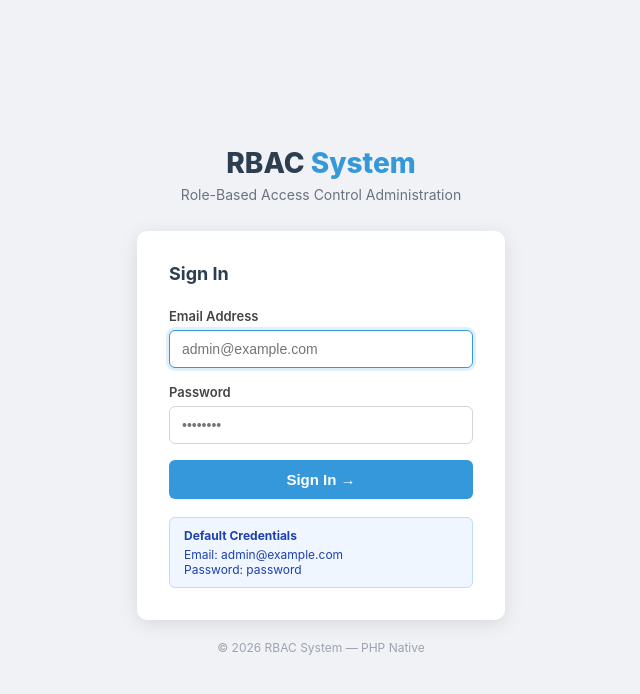
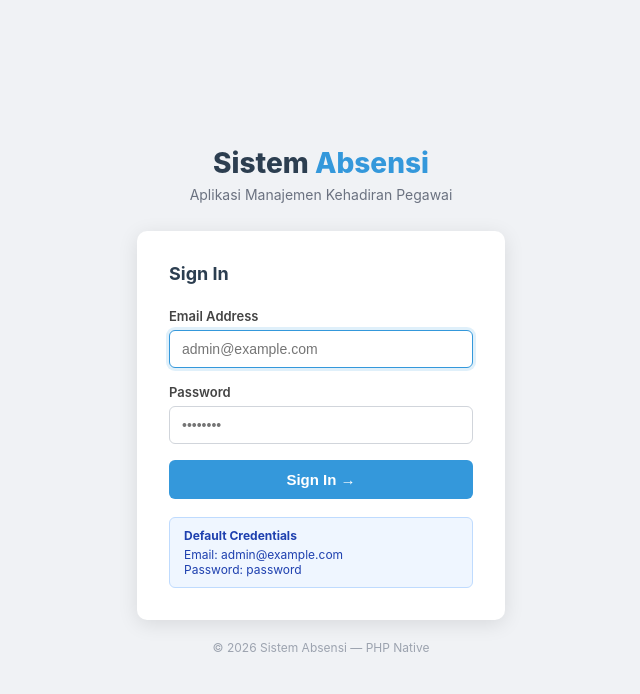
Before and after one commit to irfanqs/web-absensi-mhs-php, a PHP site: page /absensi-php-native/auth in a window 1280 px wide. Shown: the top 694 px of the page, without its empty margins (319-959 px from the left). Run offline with PHP 8.4, Linux system fonts and the light colour scheme; some libraries are stand-ins or nearby versions.

Commit message:
feat: change layout into presence system

```diff
--- a/views/auth/login.php
+++ b/views/auth/login.php
@@ -3,7 +3,7 @@
 <head>
     <meta charset="UTF-8">
     <meta name="viewport" content="width=device-width, initial-scale=1.0">
-    <title>Login &mdash; RBAC System</title>
+    <title>Login &mdash; Sistem Absensi</title>
     <style>
         *, *::before, *::after { box-sizing: border-box; margin: 0; padding: 0; }
 
@@ -142,8 +142,8 @@
 <body>
 <div class="login-wrapper">
     <div class="login-brand">
-        <h1>RBAC <span>System</span></h1>
-        <p>Role-Based Access Control Administration</p>
+        <h1>Sistem <span>Absensi</span></h1>
+        <p>Aplikasi Manajemen Kehadiran Pegawai</p>
     </div>
 
     <div class="login-card">
@@ -196,7 +196,7 @@
     </div>
 
     <div class="login-footer">
-        &copy; <?= date('Y') ?> RBAC System &mdash; PHP Native
+        &copy; <?= date('Y') ?> Sistem Absensi &mdash; PHP Native
     </div>
 </div>
 </body>
--- a/views/dashboard/index.php
+++ b/views/dashboard/index.php
@@ -11,8 +11,8 @@ require __DIR__ . '/../layouts/header.php';
 ?>
 
 <div class="page-header">
-    <h2>Welcome back, <?= htmlspecialchars(Auth::user()['name'] ?? 'User') ?>!</h2>
-    <p>Here is a summary of your RBAC system.</p>
+    <h2>Selamat datang, <?= htmlspecialchars(Auth::user()['name'] ?? 'User') ?>!</h2>
+    <p>Berikut adalah ringkasan dari Sistem Absensi Anda.</p>
 </div>
 
 <div class="stats-grid">
--- a/views/layouts/header.php
+++ b/views/layouts/header.php
@@ -3,7 +3,7 @@
 <head>
     <meta charset="UTF-8">
     <meta name="viewport" content="width=device-width, initial-scale=1.0">
-    <title><?= htmlspecialchars($pageTitle ?? 'RBAC Admin') ?> &mdash; RBAC System</title>
+    <title><?= htmlspecialchars($pageTitle ?? 'Admin Panel') ?> &mdash; Sistem Absensi</title>
     <style>
         *, *::before, *::after { box-sizing: border-box; margin: 0; padding: 0; }
 
```
Also changed, not shown: views/layouts/sidebar.php (+6 -1 lines).
